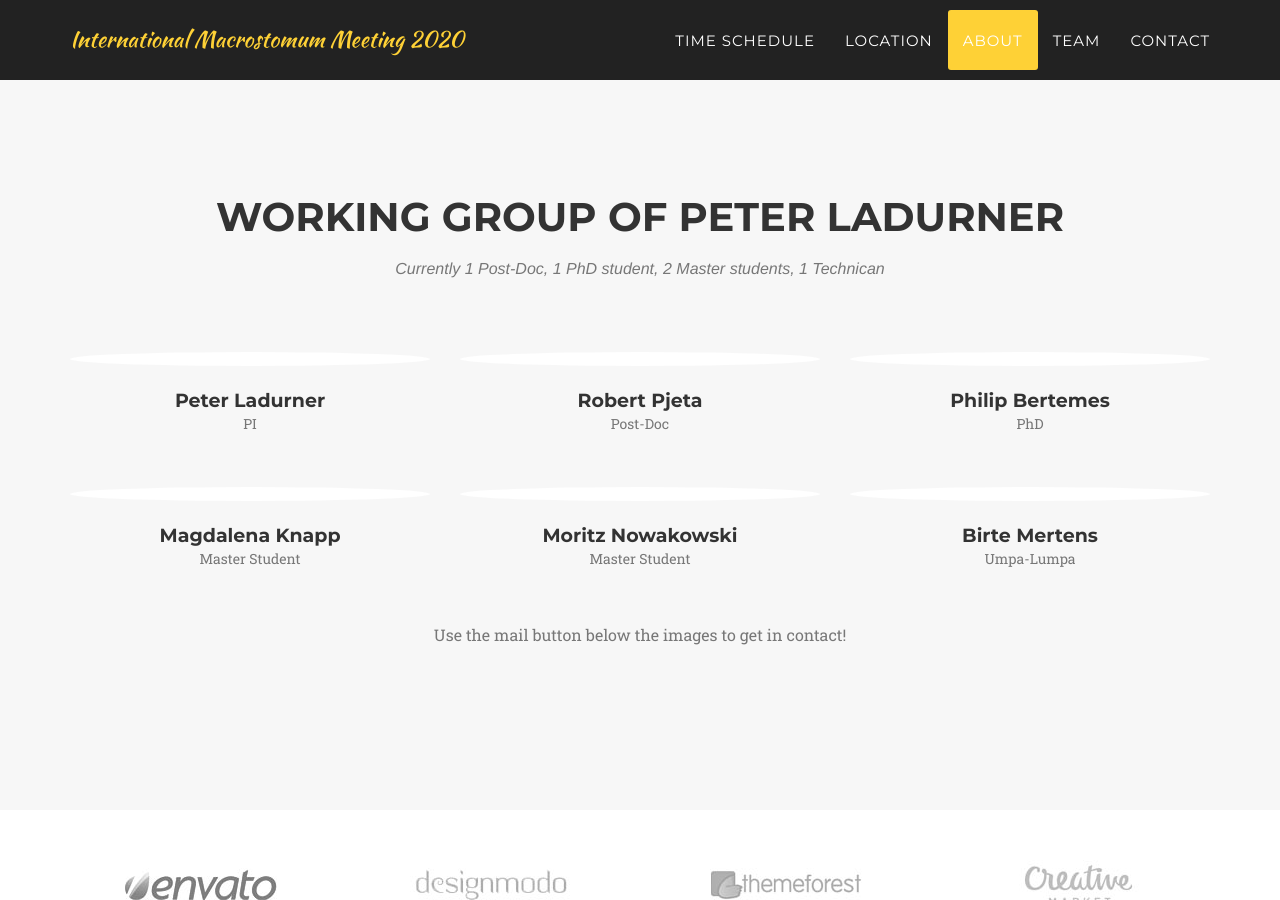
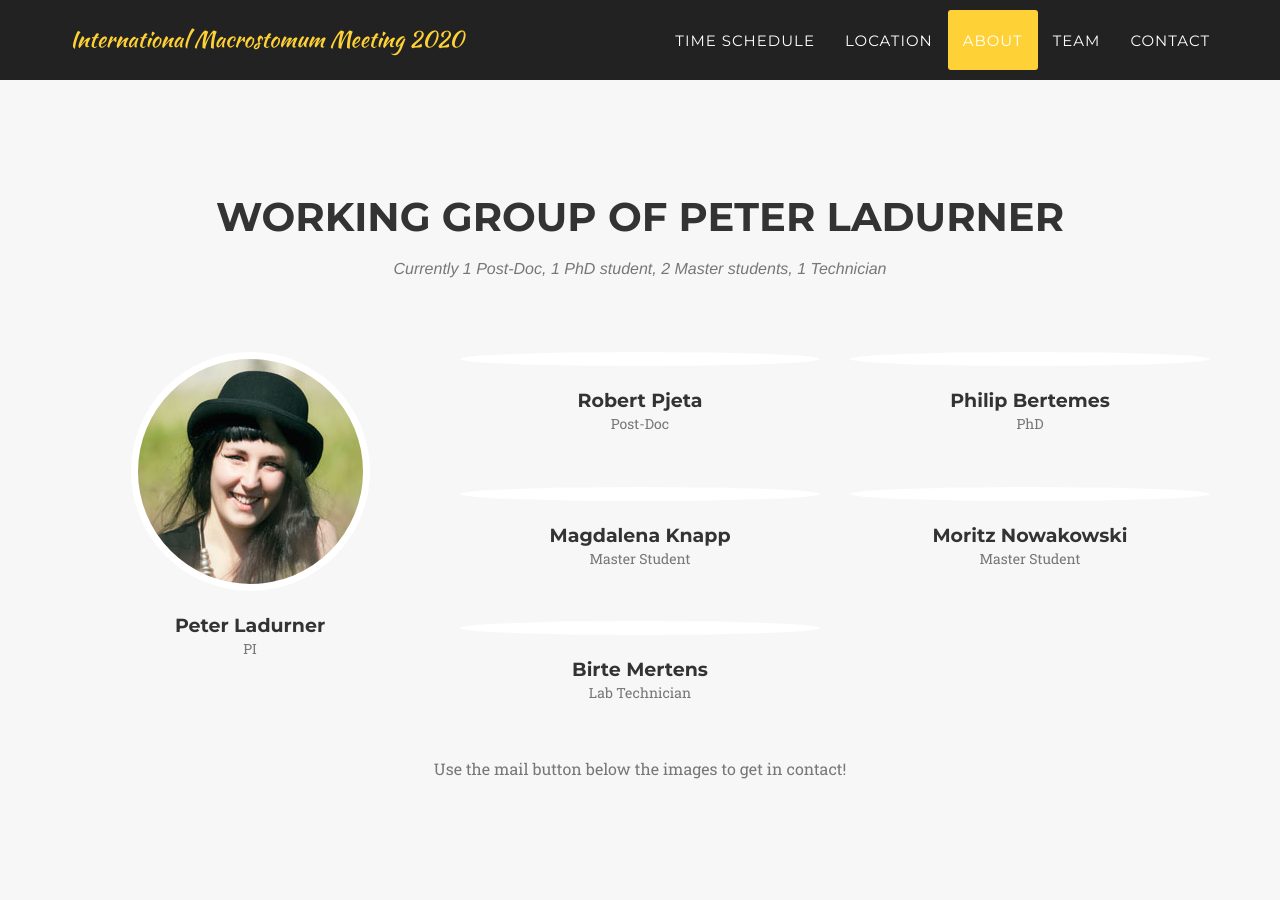
Before and after one commit to IMM13/IMM13.github.io, a Jekyll site: the page built from index.html, in a window 1280 px wide and 900 px high, scrolled down 2449 px. Built offline with Jekyll 4.4.1, drawn with Linux system fonts in a browser that asks for light colours; some web fonts are replaced.

Commit message:
correct typos

```diff
--- a/_config.yml
+++ b/_config.yml
@@ -10,7 +10,7 @@
 # Team names, titles and social links
 people:
 - name: Peter Ladurner
-  pic: 4
+  pic: 1
   position: PI
   #social:
     #- title: twitter
@@ -67,7 +67,7 @@
 
 - name: Birte Mertens
   pic: 4
-  position: Umpa-Lumpa
+  position: Lab Technician
   #social:
     #- title: twitter
       #url: #
--- a/_includes/team.html
+++ b/_includes/team.html
@@ -4,7 +4,7 @@
             <div class="row">
                 <div class="col-lg-12 text-center">
                     <h2 class="section-heading">Working group of Peter Ladurner</h2>
-                    <h3 class="section-subheading text-muted">Currently 1 Post-Doc, 1 PhD student, 2 Master students, 1 Technican</h3>
+                    <h3 class="section-subheading text-muted">Currently 1 Post-Doc, 1 PhD student, 2 Master students, 1 Technician</h3>
                 </div>
             </div>
             <div class="row">
```
